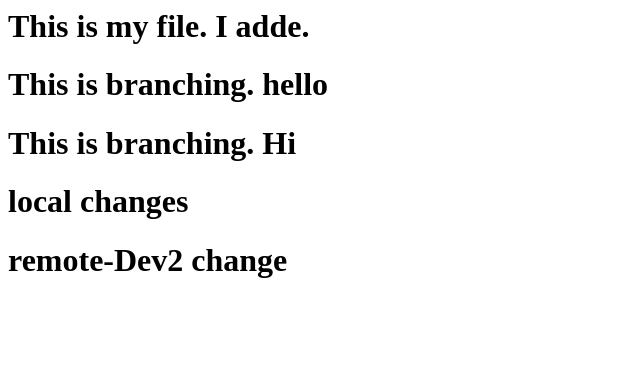
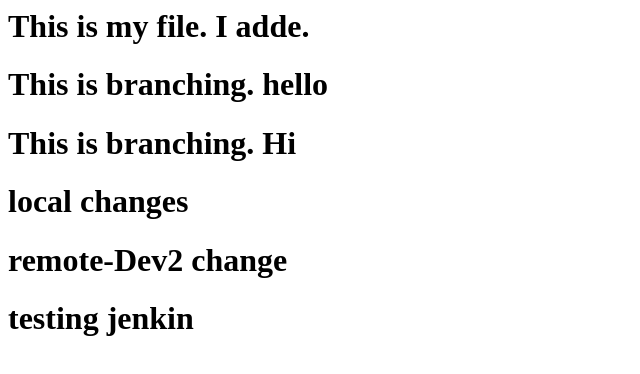
Before and after one commit to dipranjan1504/webrepo, a plain HTML site: page index.html in a window 1280 px wide. Shown: the whole page, without its empty margins (0-640 px from the left). Drawn offline with Linux system fonts and the light colour scheme.

Commit message:
new change

```diff
--- a/index.html
+++ b/index.html
@@ -3,3 +3,4 @@
 <h1>This is branching. Hi</h1>
 <h1>local changes</h1>
 <h1>remote-Dev2 change</h1>
+<h1>testing jenkin</h1>
```
